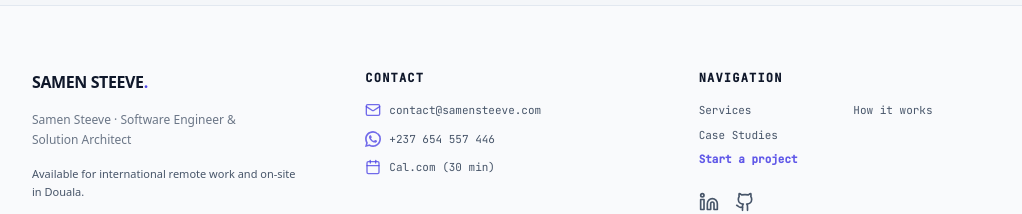
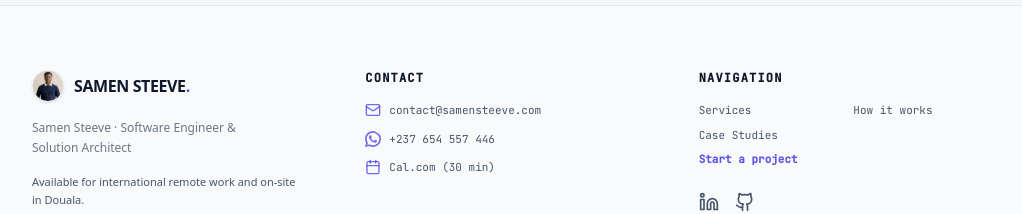
Before and after one commit to samsteeven/services-samensteeve, a Next.js app: page /en/demarrer-un-projet in a window 1280 px wide. Shown: the part 1125-1339 px from the top of the page, without its empty margins (128-1150 px from the left). Built offline with nearby package versions, Linux system fonts and the light colour scheme; no server answers.

Commit message:
feat: add profile photo next to brand name in footer

```diff
--- a/components/site-footer.tsx
+++ b/components/site-footer.tsx
@@ -1,4 +1,5 @@
 import Link from "next/link";
+import Image from "next/image";
 import { getT, type Language } from "@/lib/i18n";
 import { CONTACT_EMAIL, CAL_URL, WHATSAPP_URL, WHATSAPP_NUMBER, SOCIAL_LINKS, PORTFOLIO_URL } from "@/lib/constants";
 import { Mail, Calendar, Linkedin, Github } from "lucide-react";
@@ -61,9 +62,20 @@ export function SiteFooter({ lang }: { lang: Language }) {
         <div className="grid grid-cols-1 gap-10 md:grid-cols-3">
           {/* Brand Col */}
           <div className="flex flex-col gap-4">
-            <span className="font-display text-base font-extrabold tracking-tight text-ink">
-              SAMEN STEEVE<span className="text-accent">.</span>
-            </span>
+            <div className="flex items-center gap-2.5">
+              <div className="relative h-8 w-8 shrink-0 overflow-hidden rounded-full border border-line bg-paper-raised/80 shadow-sm">
+                <Image
+                  src="/profil.png"
+                  alt="Samen Steeve"
+                  width={32}
+                  height={32}
+                  className="h-full w-full object-cover object-[center_15%]"
+                />
+              </div>
+              <span className="font-display text-base font-extrabold tracking-tight text-ink">
+                SAMEN STEEVE<span className="text-accent">.</span>
+              </span>
+            </div>
             <p className="text-xs leading-relaxed text-ink-soft/80">
               {t.footer.specialty}
             </p>
```
